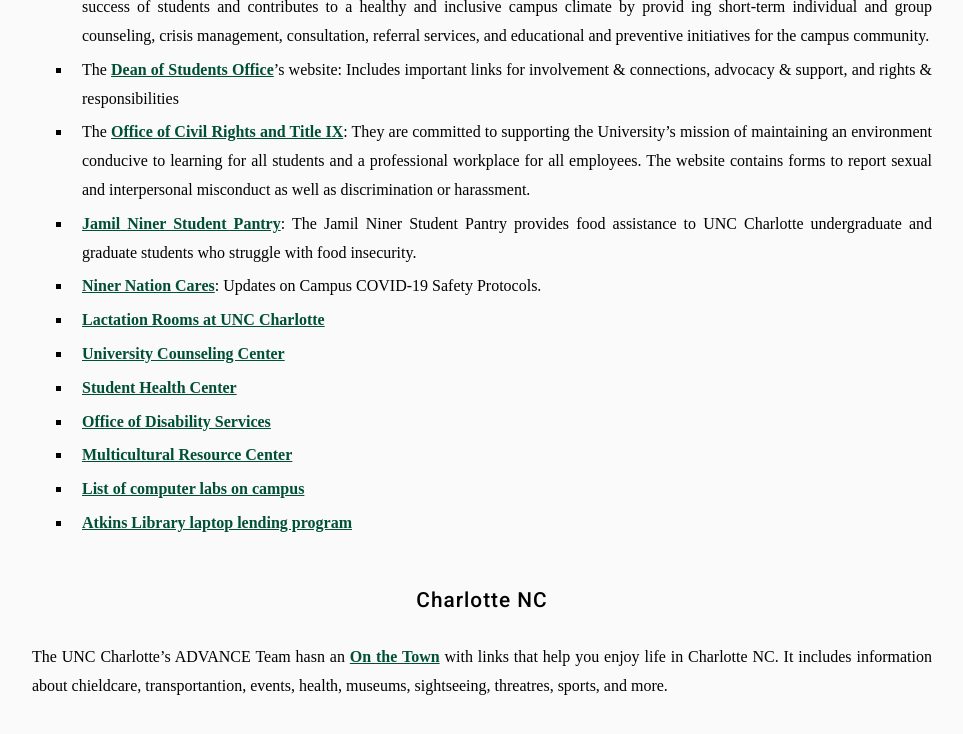
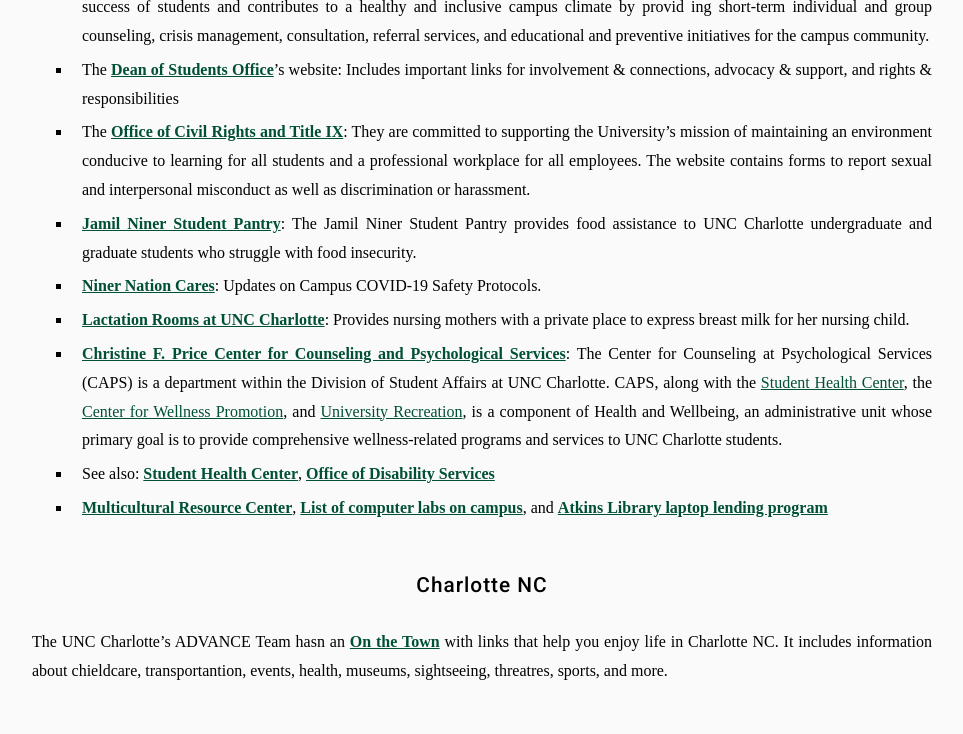
Before and after one commit to machadodj/machadodj.github.io, a Jekyll site: the page built from resources/index.md, in a window 1280 px wide and 900 px high, scrolled down 3425 px, cut to the strip 0-741 px from the top of the window. Shown: the top 734 px of the strip, without its empty margins (158-1121 px from the left). Built offline with Jekyll 4.4.1, drawn with Linux system fonts in a browser that asks for light colours; nearby versions of some CDN libraries; some web fonts are replaced.

Commit message:
Updated resources and Jinn's page.

```diff
--- a/resources/index.md
+++ b/resources/index.md
@@ -52,13 +52,10 @@
 - The [**Office of Civil Rights and Title IX**](https://civilrights.charlotte.edu/): They are committed to supporting the University’s mission of maintaining an environment conducive to learning for all students and a professional workplace for all employees. The website contains forms to report sexual and interpersonal misconduct as well as discrimination or harassment.
 - [**Jamil Niner Student Pantry**](https://ninerpantry.charlotte.edu/): The Jamil Niner Student Pantry provides food assistance to UNC Charlotte undergraduate and graduate students who struggle with food insecurity.
 - [**Niner Nation Cares**](https://ninernationcares.charlotte.edu/): Updates on Campus COVID-19 Safety Protocols.
-- [**Lactation Rooms at UNC Charlotte**](https://hr.uncc.edu/employee)
-- [**University Counseling Center**](counselingcenter.uncc.edu)
-- [**Student Health Center**](studenthealth.uncc.edu)
-- [**Office of Disability Services**](https://ds.charlotte.edu/)
-- [**Multicultural Resource Center**](https://identity.charlotte.edu/)
-- [**List of computer labs on campus**](https://spaces.charlotte.edu/pages/viewpage.action?pageId=3145889)
-- [**Atkins Library laptop lending program**](https://library.charlotte.edu/check-out-request/borrow-laptops)
+- [**Lactation Rooms at UNC Charlotte**](https://hr.charlotte.edu/employee-relations/lactation-room): Provides nursing mothers with a private place to express breast milk for her nursing child.
+- [**Christine F. Price Center for Counseling and Psychological Services**](https://caps.charlotte.edu/): The Center for Counseling at Psychological Services (CAPS) is a department within the Division of Student Affairs at UNC Charlotte. CAPS, along with the [Student Health Center](https://studenthealth.uncc.edu/), the [Center for Wellness Promotion](https://wellness.uncc.edu/), and [University Recreation](https://urec.uncc.edu/), is a component of Health and Wellbeing, an administrative unit whose primary goal is to provide comprehensive wellness-related programs and services to UNC Charlotte students.
+- See also: [**Student Health Center**](https://studenthealth.charlotte.edu/), [**Office of Disability Services**](https://ds.charlotte.edu/)
+- [**Multicultural Resource Center**](https://identity.charlotte.edu/), [**List of computer labs on campus**](https://spaces.charlotte.edu/pages/viewpage.action?pageId=3145889), and [**Atkins Library laptop lending program**](https://library.charlotte.edu/check-out-request/borrow-laptops)
 
 ## Charlotte NC
 
```
Also changed, not shown: _members/Jinn.md (+1 -1 lines).
